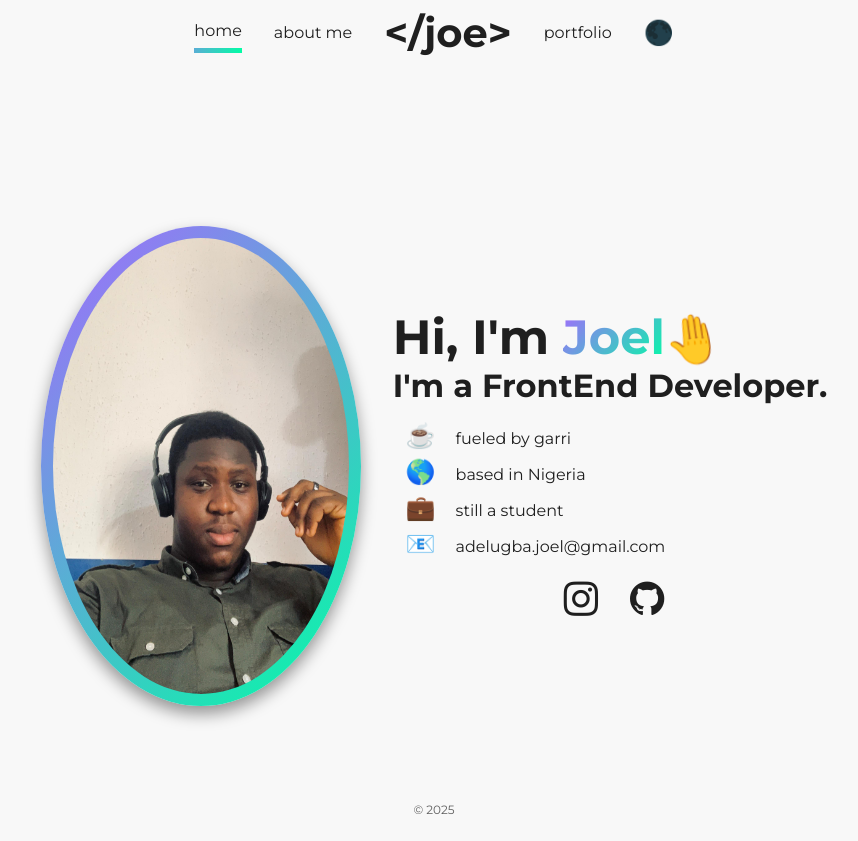
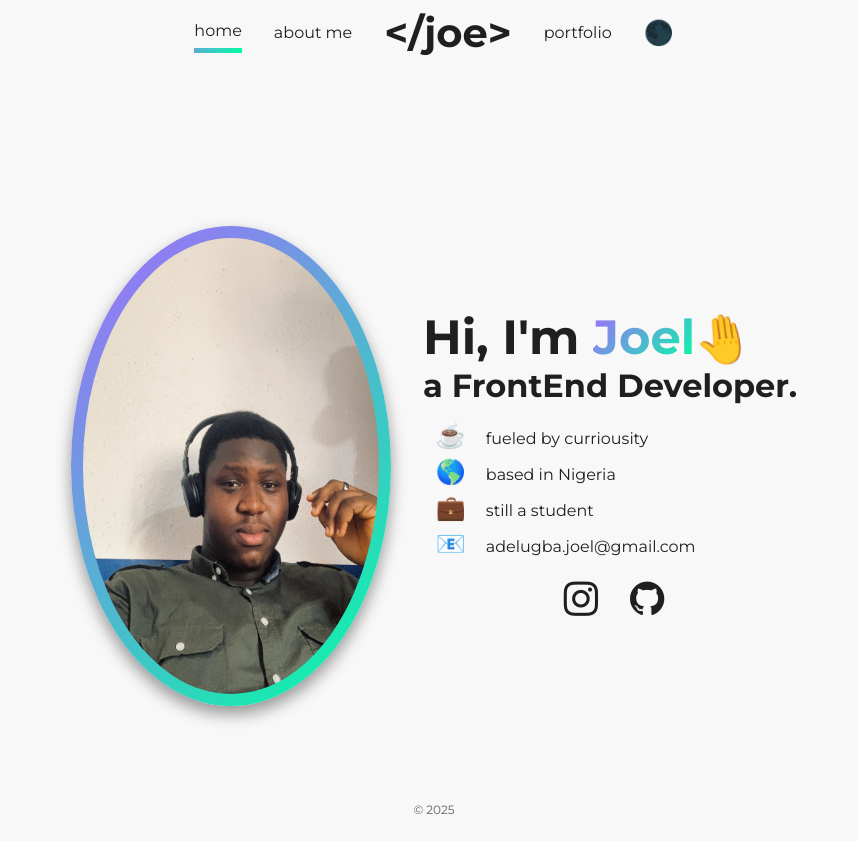
Before and after one commit to Skibelem/Portfolio, a React (Create React App) app: page / in a window 1280 px wide. Shown: the whole page, without its empty margins (206-1064 px from the left). Built offline with nearby package versions, Linux system fonts and the light colour scheme; the HTML template or start-up script is replaced by a standard one.

Commit message:
Changed the garri to curiosity and also the frontend drafting

```diff
--- a/src/components/home/Home.js
+++ b/src/components/home/Home.js
@@ -18,7 +18,7 @@ export default function Home({innerRef}) {
          <Box>
             <h1>Hi, I'm <span style={{background: info.gradient, WebkitBackgroundClip: 'text', WebkitTextFillColor: 'transparent'}}>{info.firstName}</span><span className={Style.hand}>🤚</span>
             </h1>
-            <h2>I'm {info.position}.</h2>
+            <h2>{info.position}.</h2>
             <Box component={'ul'} p={'0.8rem'}>
                {info.miniBio.map((bio, index) => (
                   <EmojiBullet key={index} emoji={bio.emoji} text={bio.text}/>
--- a/src/info/Info.js
+++ b/src/info/Info.js
@@ -35,7 +35,7 @@ export const info = {
     miniBio: [ // these are just some "tidbits" about yourself. You can look at mine https://paytonjewell.github.io/#/ for an example if you'd like
         {
             emoji: '☕',
-            text: 'fueled by garri'
+            text: 'fueled by curriousity'
         },
         {
             emoji: '🌎',
```
